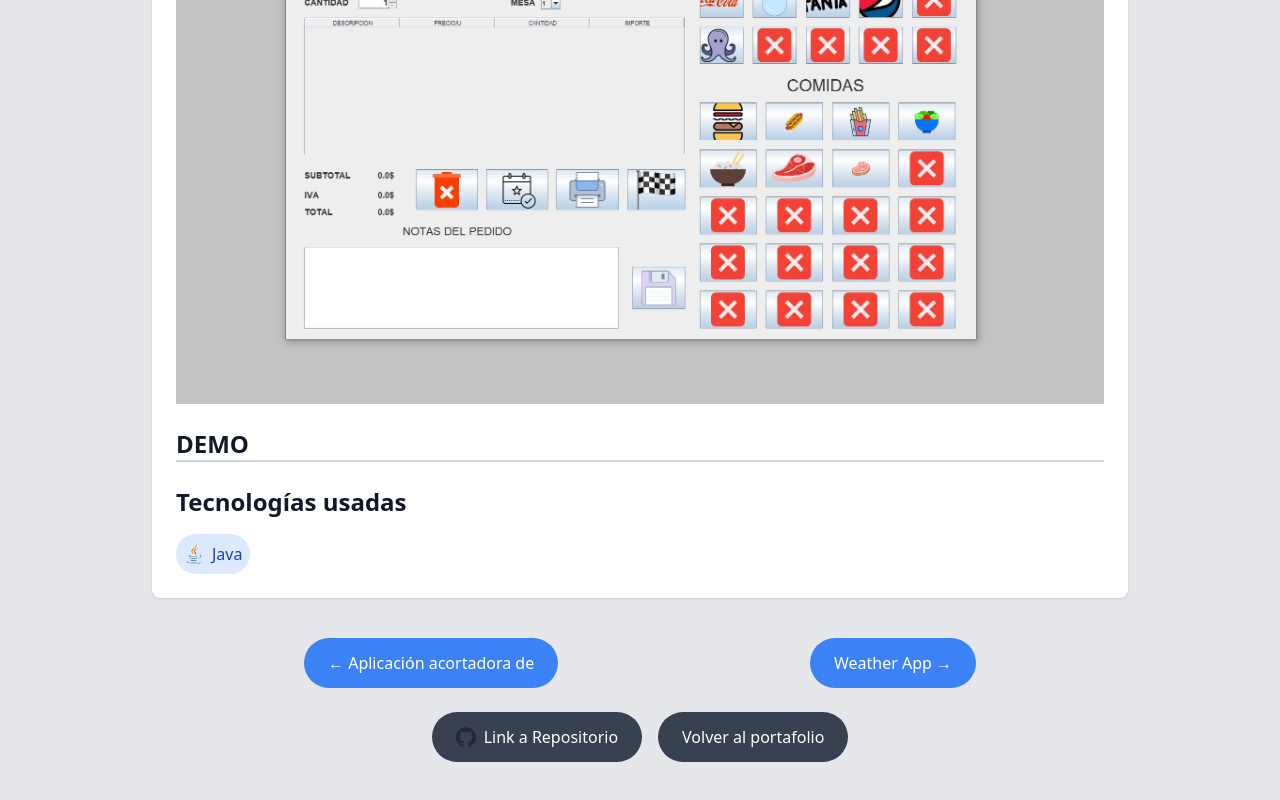
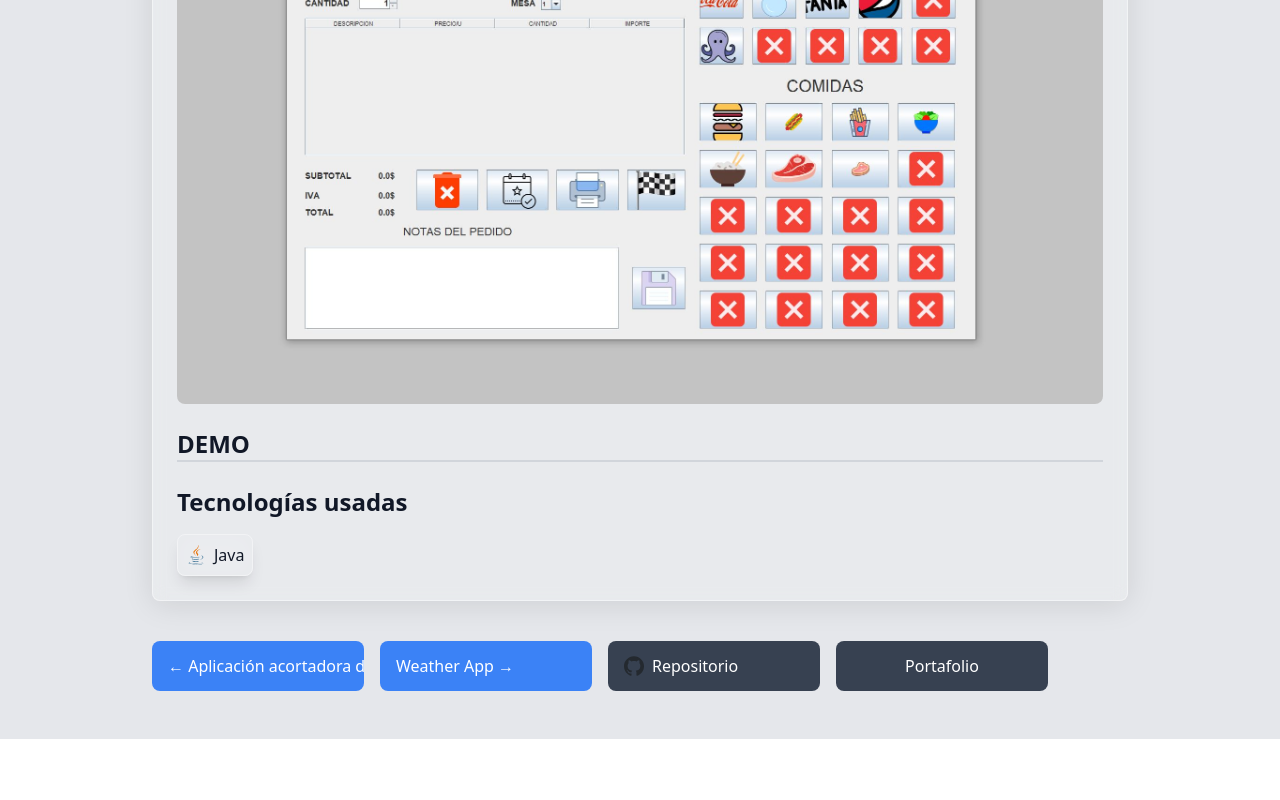
Before and after one commit to manu989898/mi-portfolio-bueno, a React (Create React App) app: page /project/1 in a window 1280 px wide. Shown: the part 454-1254 px from the top of the page. After the commit the page ends 1193 px from the top, so only its background shows below. Built offline with nearby package versions, Linux system fonts and the light colour scheme.

Commit message:
modificado modo noche y añadido efecto glass

```diff
--- a/src/Dependences/AccordionSkills.jsx
+++ b/src/Dependences/AccordionSkills.jsx
@@ -17,7 +17,7 @@ const AccordionSkills = ({ skills }) => {
         >
           <button
             onClick={() => toggleAccordion(index)}
-            className={`flex justify-between items-center w-full px-4 py-3 text-left bg-blue-100 text-blue-500 font-medium focus:outline-none transition ${
+            className={`flex justify-between items-center w-full px-4 py-3 text-left bg-gray-200 text-blue-500 font-medium focus:outline-none transition ${
               activeIndex === index ? "bg-blue-200" : ""
             }`}
           >
@@ -25,7 +25,7 @@ const AccordionSkills = ({ skills }) => {
             <span>{activeIndex === index ? "▲" : "▼"}</span>
           </button>
           {activeIndex === index && (
-            <div className="p-4 bg-gray-200 grid grid-cols-4 gap-2 dark:bg-gray-900">
+            <div className="p-4 bg-gray-200 grid grid-cols-4 gap-2 dark:bg-gray-800">
               {category.skills.map((skill, skillIndex) => (
                 <div
                   key={skillIndex}
--- a/src/Dependences/ProjectDetail.js
+++ b/src/Dependences/ProjectDetail.js
@@ -54,7 +54,7 @@ const ProjectDetail = () => {
 
   return (
     <div className={`min-h-screen ${darkMode ? 'bg-gray-900 text-white' : 'bg-gray-200 text-gray-900'} transition-colors duration-300`}>
-      <div className="max-w-5xl mx-auto px-6 py-12">
+      <div className=" max-w-5xl mx-auto px-6 py-12">
         <header className="text-center mb-12 relative">
           <button
             onClick={toggleDarkMode}
@@ -65,15 +65,15 @@ const ProjectDetail = () => {
           <h1 className="text-3xl font-bold">{project.title}</h1>
         </header>
 
-        <main className="bg-white dark:bg-gray-800 shadow rounded-lg overflow-hidden">
+        <main className="glass shadow rounded-lg overflow-hidden">
           <div className="p-6">
              {/* Aquí usamos dangerouslySetInnerHTML para renderizar HTML dentro de la descripción
                  Queda pendiente solucionar esto ya que en la descripcion de los proyectos se pueden ver etiquetas <span> */}
-          <p className="text-lg mb-4 text-gray-900 dark:text-white" dangerouslySetInnerHTML={{ __html: project.description }} />
-            <img src={project.image_description} alt={project.title} className="w-full" />
-            <div className="border-b-2 border-gray-300 dark:border-gray-700 my-6 text-2xl font-bold mb-4 text-gray-900 dark:text-white" >DEMO</div>
+          <p className="text-lg mb-4 " dangerouslySetInnerHTML={{ __html: project.description }} />
+            <img src={project.image_description} alt={project.title} className="w-full rounded-lg" />
+            <div className="border-b-2 border-gray-300 dark:border-gray-700 my-6 text-2xl font-bold mb-4" >DEMO</div>
             {project.video && (
-              <video controls className="w-full mt-4" style={{ maxHeight: '400px' }}>
+              <video controls className="w-full mt-4 rounded-lg" style={{ maxHeight: '400px' }}>
                 <source src={project.video} type="video/mp4" />
                 Tu navegador no soporta la etiqueta de video.
               </video>
@@ -81,12 +81,12 @@ const ProjectDetail = () => {
 
             {/* Sección de tecnologías usadas */}
             <div className="mt-6">
-              <h2 className="text-2xl font-bold mb-4 text-gray-900 dark:text-white">Tecnologías usadas</h2>
+              <h2 className="text-2xl font-bold mb-4">Tecnologías usadas</h2>
               <div className="flex flex-wrap gap-4">
                 {project.technologies.map((tech) => (
                   <div
                     key={tech}
-                    className="flex items-center bg-blue-100 text-blue-800 dark:bg-blue-900 dark:text-blue-200 p-2 rounded-full transition-transform duration-300 hover:scale-110"
+                    className="shadow-lg backdrop-blur-md border border-white/40  flex items-center p-2 rounded-lg transition-transform duration-300 hover:scale-110"
                   >
                     <img src={technologies[tech].icon} alt={`${technologies[tech].name} icon`} className="w-5 h-5 mr-2" />
                     <span className="font-medium">{technologies[tech].name}</span>
@@ -99,53 +99,50 @@ const ProjectDetail = () => {
 
 
 
-        {/* Navegación entre proyectos */}
-        <div className="flex flex-col items-center space-y-4">
-  <div className="mt-10 flex justify-between w-full max-w-2xl mb-2">
+    {/* Navegación entre proyectos y otros botones */}
+<div className="mt-10 flex justify-between items-center w-full max-w-4xl space-x-4">
   {prevProject && (
     <button
       onClick={() => navigate(`/project/${prevProject.id}`)}
-        className="flex items-center gap-2 px-6 py-2 rounded-full bg-blue-500 text-white hover:bg-blue-600 transition-colors duration-300"
-        style={{ maxWidth: '48%', whiteSpace: 'nowrap', overflow: 'hidden', textOverflow: 'ellipsis', height: '50px' }}
+      className="flex items-center gap-2 px-4 py-2 rounded-lg bg-blue-500 text-white hover:bg-blue-600 transition-colors duration-300"
+      style={{ height: '50px', flex: 1, whiteSpace: 'nowrap', overflow: 'hidden', textOverflow: 'ellipsis' }}
     >
-        &larr; {prevProject.title.slice(0,25)}
+      &larr; {prevProject.title.slice(0, 25)}
     </button>
   )}
   {nextProject && (
     <button
       onClick={() => navigate(`/project/${nextProject.id}`)}
-        className="flex items-center gap-2 px-6 py-2 rounded-full bg-blue-500 text-white hover:bg-blue-600 transition-colors duration-300"
-        style={{ maxWidth: '48%', whiteSpace: 'nowrap', overflow: 'hidden', textOverflow: 'ellipsis', height: '50px' }}
+      className="flex items-center gap-2 px-4 py-2 rounded-lg bg-blue-500 text-white hover:bg-blue-600 transition-colors duration-300"
+      style={{ height: '50px', flex: 1, whiteSpace: 'nowrap', overflow: 'hidden', textOverflow: 'ellipsis' }}
     >
-        {nextProject.title.slice(0,25)} &rarr;
+      {nextProject.title.slice(0, 25)} &rarr;
     </button>
   )}
-  </div>
-
-  <footer className="flex space-x-4">
   <a
     href={project.github}
     target="_blank"
     rel="noopener noreferrer"
-      className="inline-flex items-center px-6 py-2 rounded-full bg-gray-700 text-white hover:bg-gray-800 transition-colors duration-300"
-      style={{ height: '50px' }}
+    className="inline-flex items-center px-4 py-2 rounded-lg bg-gray-700 text-white hover:bg-gray-800 transition-colors duration-300"
+    style={{ height: '50px', flex: 1 }}
   >
     <img src={Git} alt="GitHub" className="w-5 h-5 mr-2" />
-      Link a Repositorio
+    Repositorio
   </a>
   <button
     onClick={() => navigate('/')}
-      className="px-6 py-2 rounded-full bg-gray-700 text-white hover:bg-gray-800 transition-colors duration-300"
-      style={{ height: '50px' }}
+    className="px-4 py-2 rounded-lg bg-gray-700 text-white hover:bg-gray-800 transition-colors duration-300"
+    style={{ height: '50px', flex: 1 }}
   >
-      Volver al portafolio
+    Portafolio
   </button>
-  </footer>
+</div>
+
 </div>
 
 
       </div>
-    </div>
+
   );
 };
 
--- a/src/Dependences/TimelineItem.js
+++ b/src/Dependences/TimelineItem.js
@@ -1,6 +1,6 @@
 const TimelineItem = ({ year, title, description, icon: Icon, isLeft }) => (
     <div className={`w-full md:w-1/2 ${isLeft ? 'pr-8' : 'pl-8'}`}>
-      <div className="p-6 rounded-lg shadow bg-white dark:bg-gray-800 h-full overflow-hidden transition-transform duration-300 ease-in-out hover:shadow-lg hover:bg-gray-50 hover:dark:bg-gray-700 transform hover:scale-[1.02] max-w-[97%] mx-auto">
+<div className="glass p-6 rounded-lg shadow bg-white dark:bg-gray-800 h-full overflow-hidden transition-transform duration-300 ease-in-out hover:shadow-lg hover:bg-gray-50 hover:dark:bg-gray-700 transform hover:scale-[1.02] max-w-[97%] mx-auto relative z-10">
         <div className="flex items-center mb-2">
           <Icon size={18} className="mr-2 text-blue-500" />
           <h3 className="font-bold text-lg text-gray-800 dark:text-white">{year}</h3>
--- a/src/index.css
+++ b/src/index.css
@@ -20,3 +20,20 @@
     height: auto;
     display: block;
   }
+.glass{
+  /* From https://css.glass */
+background: rgba(255, 255, 255, 0.13);
+box-shadow: 0 4px 30px rgba(0, 0, 0, 0.1);
+backdrop-filter: blur(7.6px);
+-webkit-backdrop-filter: blur(7.6px);
+border: 1px solid rgba(255, 255, 255, 0.43);
+}
+.glasspills{
+  /* From https://css.glass */
+  background: rgba(255, 255, 255, 0.13);
+  box-shadow: 0 4px 30px rgba(0, 0, 0, 0.1);
+backdrop-filter: blur(7.6px);
+-webkit-backdrop-filter: blur(7.6px);
+border: 1px solid rgba(255, 255, 255, 0.43);
+color:rgb(255, 255, 255);
+}
```
Also changed, not shown: src/Portfolio.js (+15 -12 lines), src/imgs/github-dark.svg (added). Lines whose indentation alone changed are shown as unchanged.
